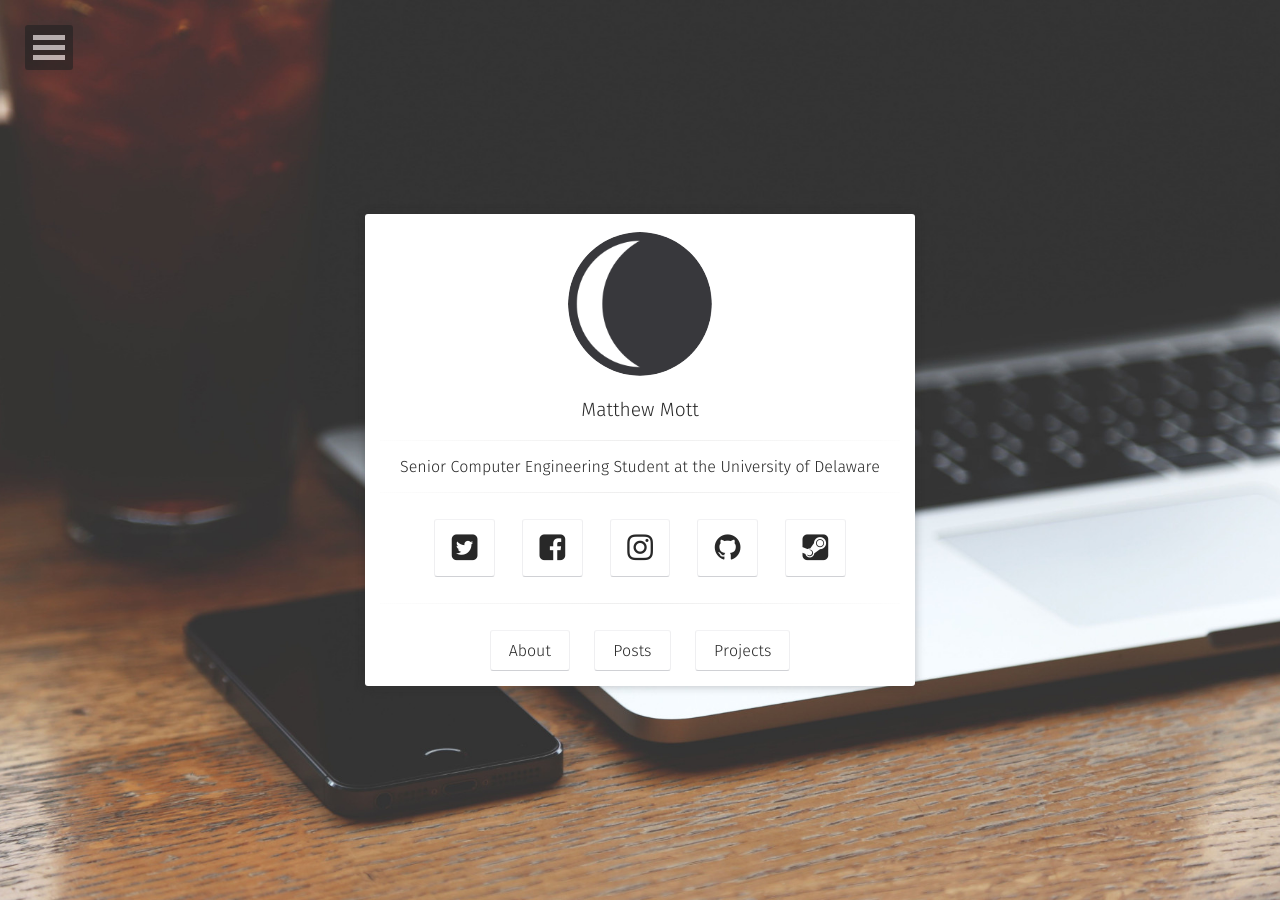
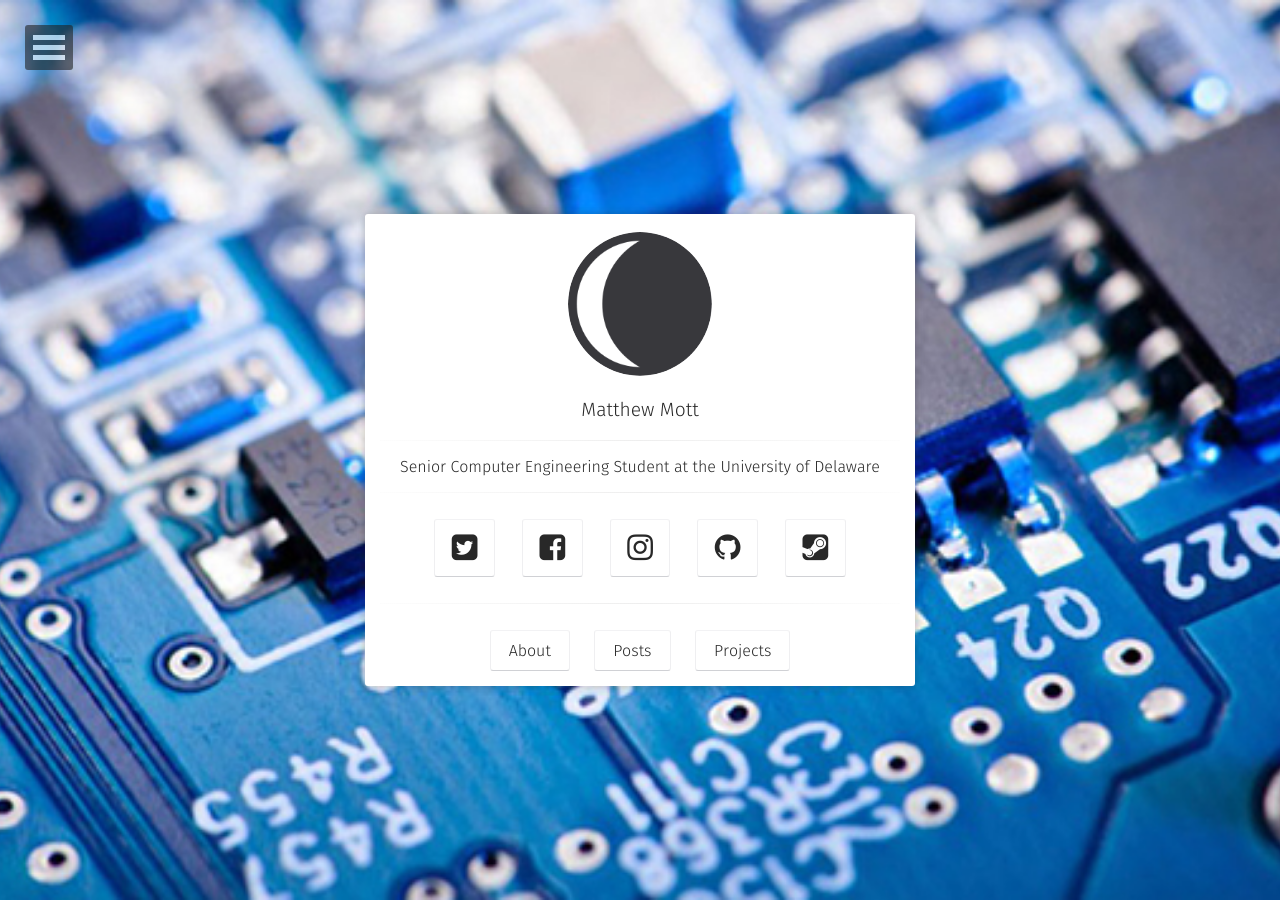
Before and after one commit to matthewmott/matthewmott.github.io, a Jekyll site: the page built from index.md, in a window 1280 px wide. Built offline with Jekyll 4.4.1, drawn with Linux system fonts in a browser that asks for light colours; some web fonts are replaced; our own code applies the rules of GitHub Pages for plain Markdown files; comment, search, counter and statistics services are not loaded.

Commit message:
Update _config.yml

```diff
--- a/_config.yml
+++ b/_config.yml
@@ -5,7 +5,7 @@ description:        "Moon is a minimal, one column jekyll theme for your blog."
 reading_time:       true
 words_per_minute:   200
 logo:               'assets/img/logo.png'
-background:         'assets/img/placeholder-big.jpg'
+background:         'assets/img/background1.jpg'
 tiled_bg:           false   # Set this true if you want to tile your background image, otherwise it will be covered
 locale:             en_US
 url:                http://mmott.win/
```
